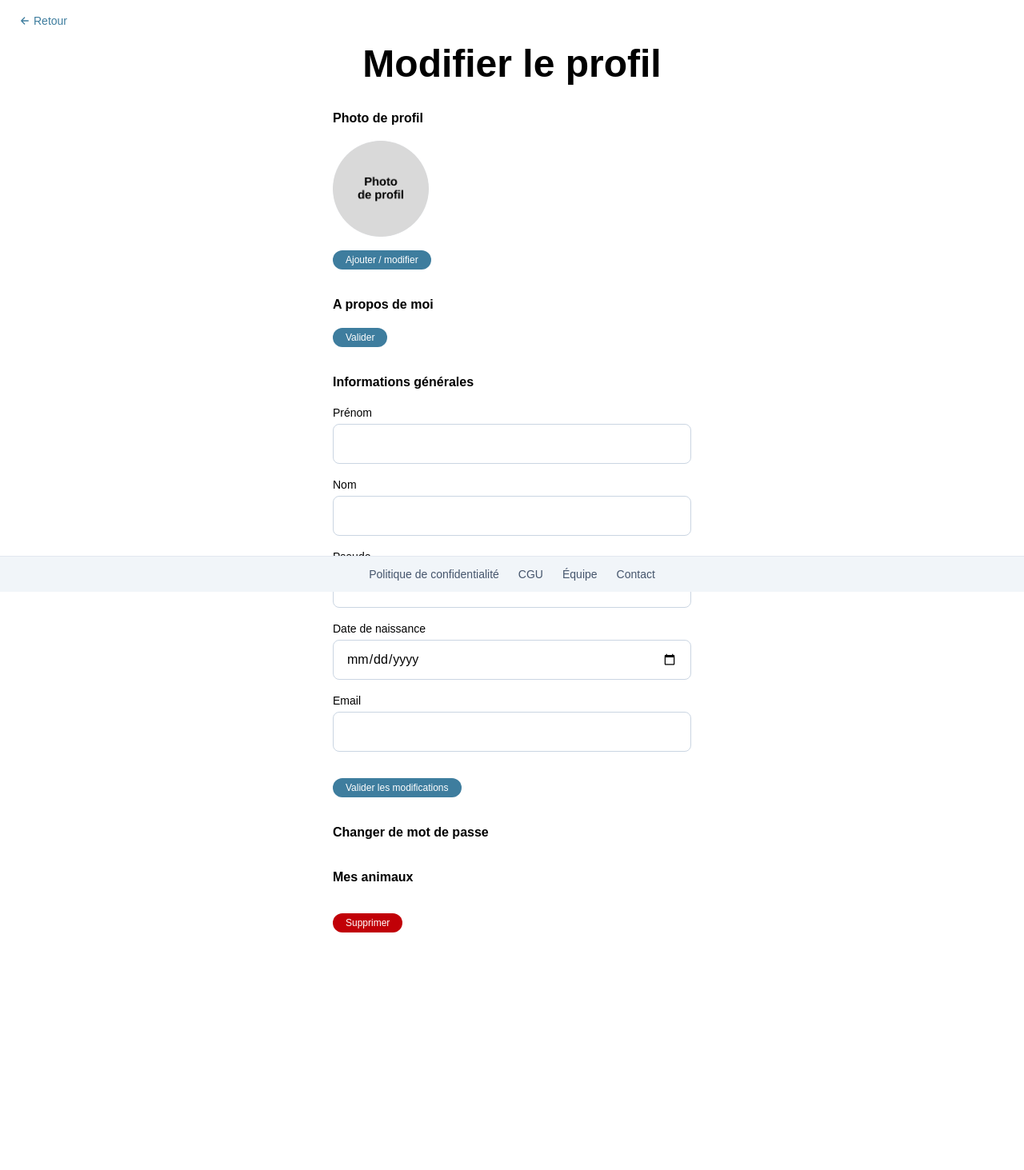
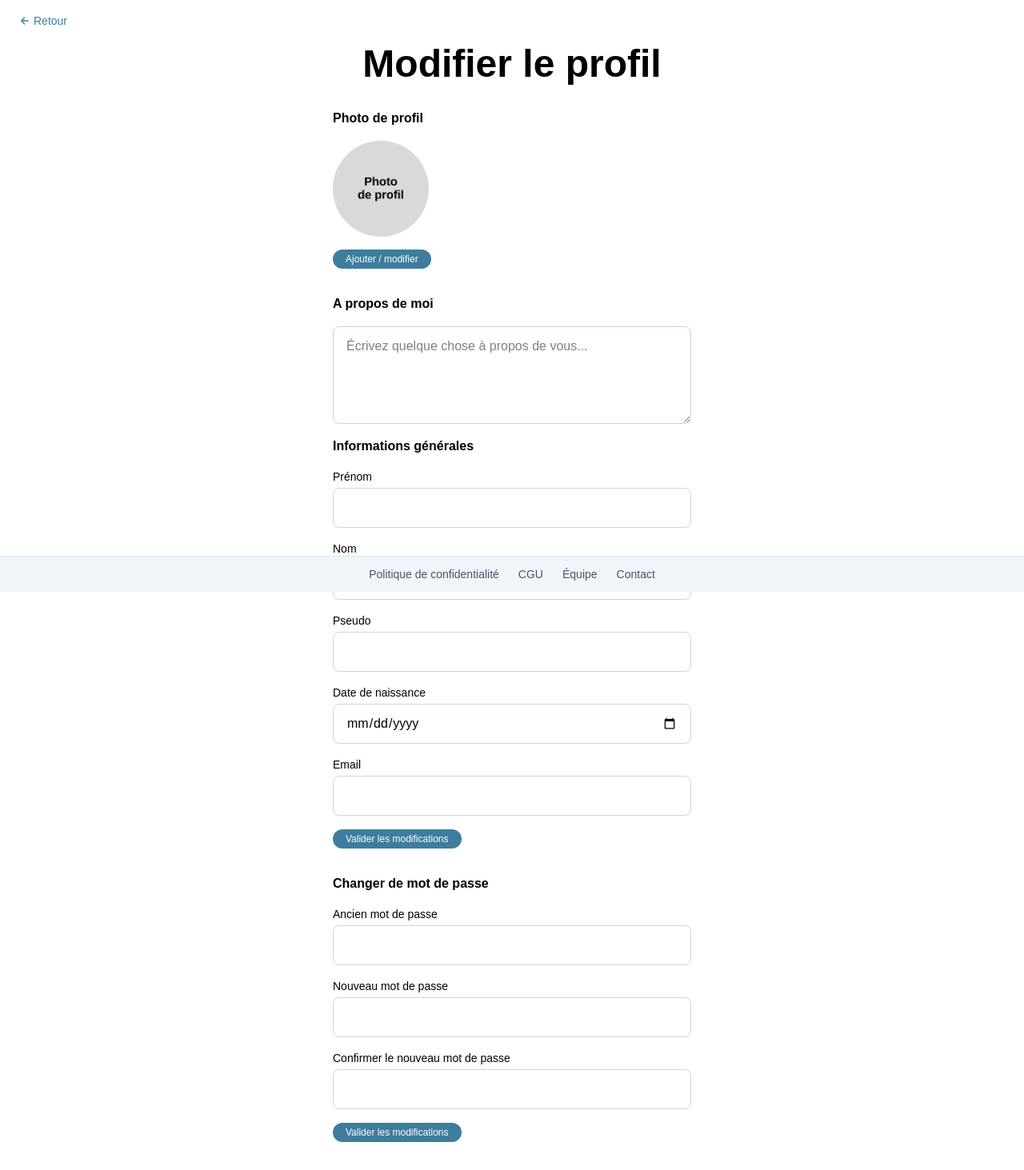
Before and after one commit to Jayleeva/42transcendence, a Next.js app in the folder frontend/: page /profile-student/settings in a window 1280 px wide. Shown: the part 60-1523 px from the top of the page at 80% size. Before the commit the page ends 1274 px from the top, so only its background shows below. Built offline with nearby package versions, Linux system fonts and the light colour scheme; a web font is replaced by a local one.

Commit message:
Update : student setting page almost done

```diff
--- a/frontend/app/(app)/profile-student/settings/page.tsx
+++ b/frontend/app/(app)/profile-student/settings/page.tsx
@@ -1,48 +1,44 @@
 // page de parametre de l'etudiant ( modification de ses infos, ajout de bio, photo de profil, etc )
 
-//import Avatar from '@/components/ui/Avatar';
 import BackButton from '@/components/ui/BackButton';
 import MiniButton from '@/components/ui/MiniButton';
 import Input from '@/components/ui/Input';
 import Avatar from '@/components/ui/Avatar';
-//import Textarea from '@/components/ui/Textarea';
+import Textarea from '@/components/ui/Textarea';
 
 export default function Page() {
   return (
     <main className="flex flex-1 flex-col px-4 pt-4 pb-12">
         <BackButton />
        <div className="mx-auto flex w-full max-w-md flex-col gap-8 pt-4">
-
         <h1 className="font-display text-5xl font-bold text-center">
           Modifier le profil
         </h1>
 
-        <form className="flex flex-col gap-8">
+        {/* FORMULAIRE 1 : photo*/}
+        <form className="flex flex-col gap-4">
           <section className="flex flex-col items-start gap-4">
             <h2 className="font-bold">Photo de profil</h2>
             {/* ici mettre l'avatar de photo de profil actuel
                 est ce qu'on met un placeholder ?
-                est ce qu'il faut un petit bouton modif ? ou on clique dessus pour mnodif */}
+                est ce qu'il faut un petit bouton modif ? ou on clique dessus pour mnodif
+                Attention !! penser a integrer potentiellement une taille ( large ici )*/}
             <Avatar src="/Placeholder-test.png" alt="Test Avatar"></Avatar>
-            <div>
-                <MiniButton type="submit" variant="outline">Ajouter / modifier</MiniButton>
-            </div>
+                <MiniButton type="button" variant="outline">Ajouter / modifier</MiniButton>
           </section>
+          </form>
 
+        {/* FORMULAIRE 2 : Info generale*/}
+        <form className="flex flex-col gap-4">
           <section className="flex flex-col gap-4">
             <h2 className="font-bold">A propos de moi</h2>
-            {/* Ici mettre le nouveau component pour text area
-                a faire
-                utiliser ici, ds le profil student, et profil pet*/}
             <div>
-                <MiniButton type="submit" variant="outline">Valider</MiniButton>
+                <Textarea id="bio" name="bio" placeholder="Écrivez quelque chose à propos de vous..." maxLength={300} />
             </div>
           </section>
 
           <section className="flex flex-col gap-4">
             <h2 className="font-bold">Informations générales</h2>
-            {/* Est ce que tout ce qui est en dessous sera pre rempli ? vu que c'est deja dans la db ?
-                comment ca fonctionne si on modif des donnees existante ? ca ecrase dans la db et remplace ?*/}
             <Input id="firstname" name="firstname" type="text" label="Prénom" />
             <Input id="lastname" name="lastname" type="text" label="Nom" />
             <Input id="username" name="username" type="text" label="Pseudo" />
@@ -52,16 +48,22 @@ export default function Page() {
             <div>
                 <MiniButton type="submit" variant="outline">Valider les modifications</MiniButton>
             </div>
-
         </form>
 
+        {/* FORMULAIRE 3 : Changement de mot de passe*/}
+        <form className="flex flex-col gap-4">
         <section className="flex flex-col gap-4">
           <h2 className="font-bold">Changer de mot de passe</h2>
-          {/* à faire : formulaire séparé
-            avec 3 champs : ancien, nouveau, conf
-            puis ajouter un autre bouton pour valide ca*/}
+            <Input id="oldpassword" name="oldpassword" type="password" label="Ancien mot de passe" />
+            <Input id="newpassword" name="newpassword" type="password" label="Nouveau mot de passe" />
+            <Input id="confpassword" name="confpassword" type="password" label="Confirmer le nouveau mot de passe" />
+            <div>
+                <MiniButton type="submit" variant="outline">Valider les modifications</MiniButton>
+            </div>
         </section>
+        </form>
 
+        {/* Partie pour les animaux*/}
         <section className="flex flex-col gap-4">
           <h2 className="font-bold">Mes animaux</h2>
           {/* ici mettre les pet card
@@ -69,6 +71,7 @@ export default function Page() {
             + une card pour creer un pet */}
         </section>
             <div>
+                {/* le boutton de supp un pet // changer en commemorer ?*/}
                 <MiniButton type="submit">Supprimer</MiniButton>
             </div>
       </div>
--- a/frontend/components/ui/Textarea.tsx
+++ b/frontend/components/ui/Textarea.tsx
@@ -1 +1,19 @@
 // pour la bio ( un grand champs de texte ) pour les users et les pets
+
+import { TextareaHTMLAttributes } from 'react';
+
+type InputProps = TextareaHTMLAttributes<HTMLTextAreaElement> & {
+};
+
+export default function Textarea({ id, name, className = '', ...props }: InputProps) {
+  return (
+    <div className="flex flex-col gap-1">
+      <textarea
+        id={id}
+        rows={4}
+        className={`rounded-lg border border-slate-300 px-4 py-3 focus:border-black focus:outline-none ${className}`}
+        {...props}
+      />
+    </div>
+  );
+}
```
Also changed, not shown: frontend/components/ui/Avatar.tsx (+7 -0 lines).
